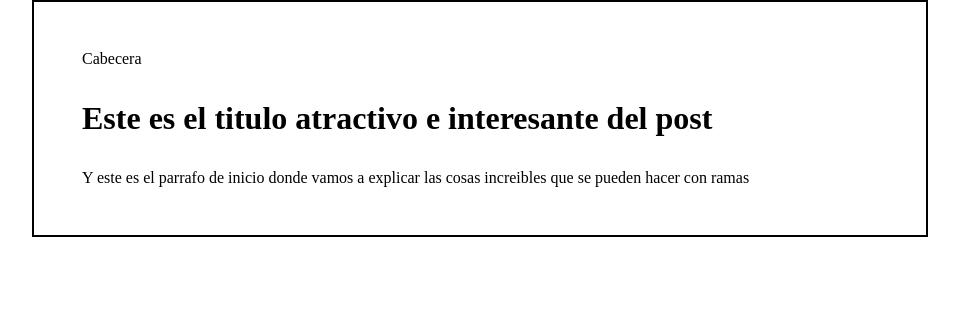
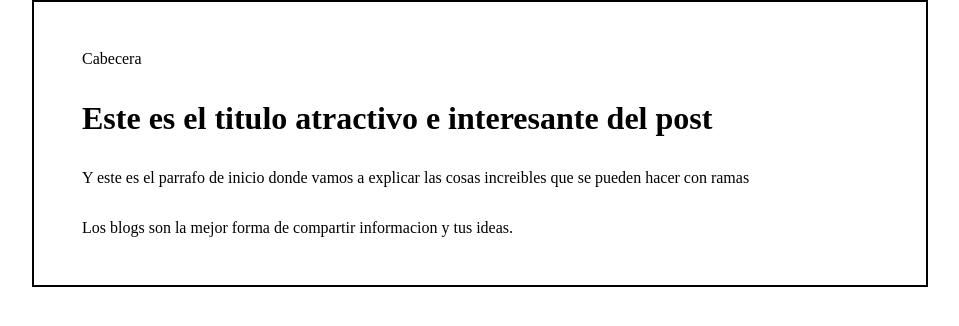
Before and after one commit to andredellien/andredellien.github.io, a plain HTML site: page index.html in a window 1280 px wide. Shown: the whole page, without its empty margins (160-1119 px from the left). Drawn offline with Linux system fonts and the light colour scheme.

Commit message:
se agrego un parrafo y se arreglo bug en css

```diff
--- a/index.html
+++ b/index.html
@@ -16,6 +16,9 @@
 					Y este es el parrafo de inicio donde vamos a explicar las cosas
 					increibles que se pueden hacer con ramas
 				</p>
+				<p>
+					Los blogs son la mejor forma de compartir informacion y tus ideas.
+				</p>
 			</div>
 		</div>
 	</body>
--- a/style.css
+++ b/style.css
@@ -2,9 +2,6 @@
 	padding: 0;
 	margin: 0;
 	box-sizing: border-box;
-}
-
-html {
 }
 
 .contenedor {
```
